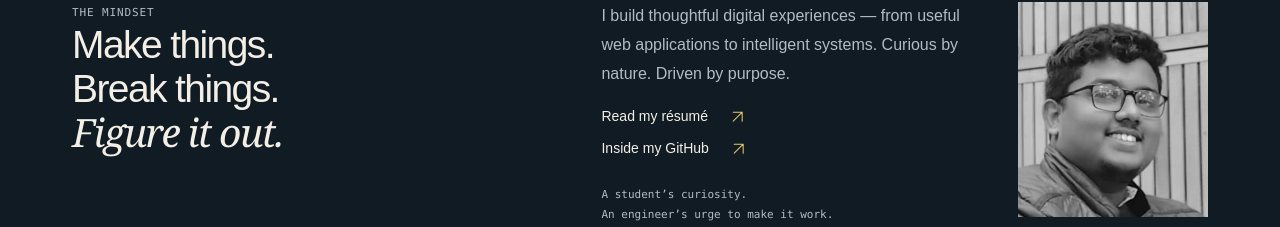
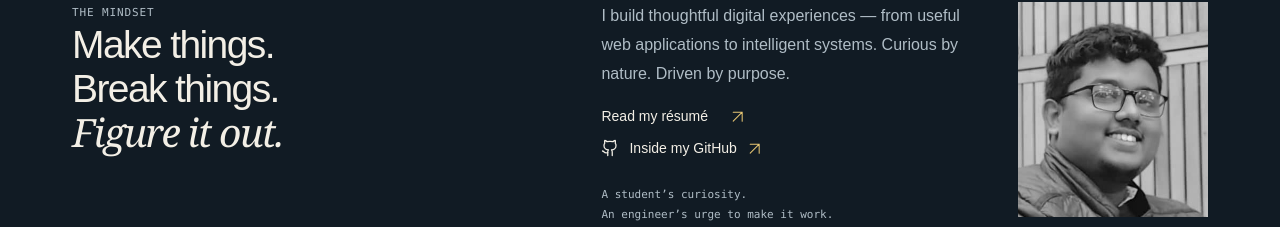
Before and after one commit to calebjubal/my-portfolio, a React (Create React App) app: page / in a window 1280 px wide. Shown: the part 787-1014 px from the top of the page. Built offline with nearby package versions, Linux system fonts and the light colour scheme.

Commit message:
Add Lucide icons to GitHub and LinkedIn links

```diff
--- a/package.json
+++ b/package.json
@@ -10,6 +10,7 @@
     "@testing-library/jest-dom": "^5.17.0",
     "@testing-library/react": "^13.4.0",
     "@testing-library/user-event": "^13.5.0",
+    "lucide-react": "0.468.0",
     "react": "^18.3.1",
     "react-dom": "^18.3.1",
     "react-redux": "^9.1.2",
--- a/src/App.css
+++ b/src/App.css
@@ -1504,3 +1504,8 @@ h2 {
     font-size: 9px;
   }
 }
+/* Social glyphs share Lucide's outline weight and retain visible link labels. */
+.social-icon{display:inline-block;flex:0 0 18px;width:18px;height:18px;vertical-align:middle;color:currentColor}
+.text-link:has(.social-icon){gap:10px}
+footer>div>a{display:inline-flex;align-items:center;gap:8px}
+footer>div{flex-wrap:wrap;row-gap:14px}
--- a/src/App.js
+++ b/src/App.js
@@ -1,4 +1,5 @@
 import { useState } from "react";
+import { Github, Linkedin } from "lucide-react";
 import StoryNavigation from "./StoryNavigation";
 import content from "./content.json";
 import Editor from "./Editor";
@@ -114,7 +115,7 @@ function App() {
                   target="_blank"
                   rel="noreferrer"
                 >
-                  Inside my GitHub <Arrow />
+                  <Github className="social-icon" size={18} strokeWidth={1.7} aria-hidden="true" /> Inside my GitHub <Arrow />
                 </a>
               </div>
               <p className="bio-note">
@@ -284,7 +285,7 @@ function App() {
                   target="_blank"
                   rel="noreferrer"
                 >
-                  The full story on LinkedIn <Arrow />
+                  <Linkedin className="social-icon" size={18} strokeWidth={1.7} aria-hidden="true" /> The full story on LinkedIn <Arrow />
                 </a>
               </div>
               <div className="timeline">
@@ -402,10 +403,10 @@ function App() {
         </span>
         <div>
           <a href={safeLink(profile.github)} target="_blank" rel="noreferrer">
-            GitHub <Arrow />
+            <Github className="social-icon" size={18} strokeWidth={1.7} aria-hidden="true" /> GitHub <Arrow />
           </a>
           <a href={safeLink(profile.linkedin)} target="_blank" rel="noreferrer">
-            LinkedIn <Arrow />
+            <Linkedin className="social-icon" size={18} strokeWidth={1.7} aria-hidden="true" /> LinkedIn <Arrow />
           </a>
           <button onClick={() => setEditing(true)}>Edit content</button>
         </div>
```
Also changed, not shown: 2 other files (tests, documents, lock files or other folders).
